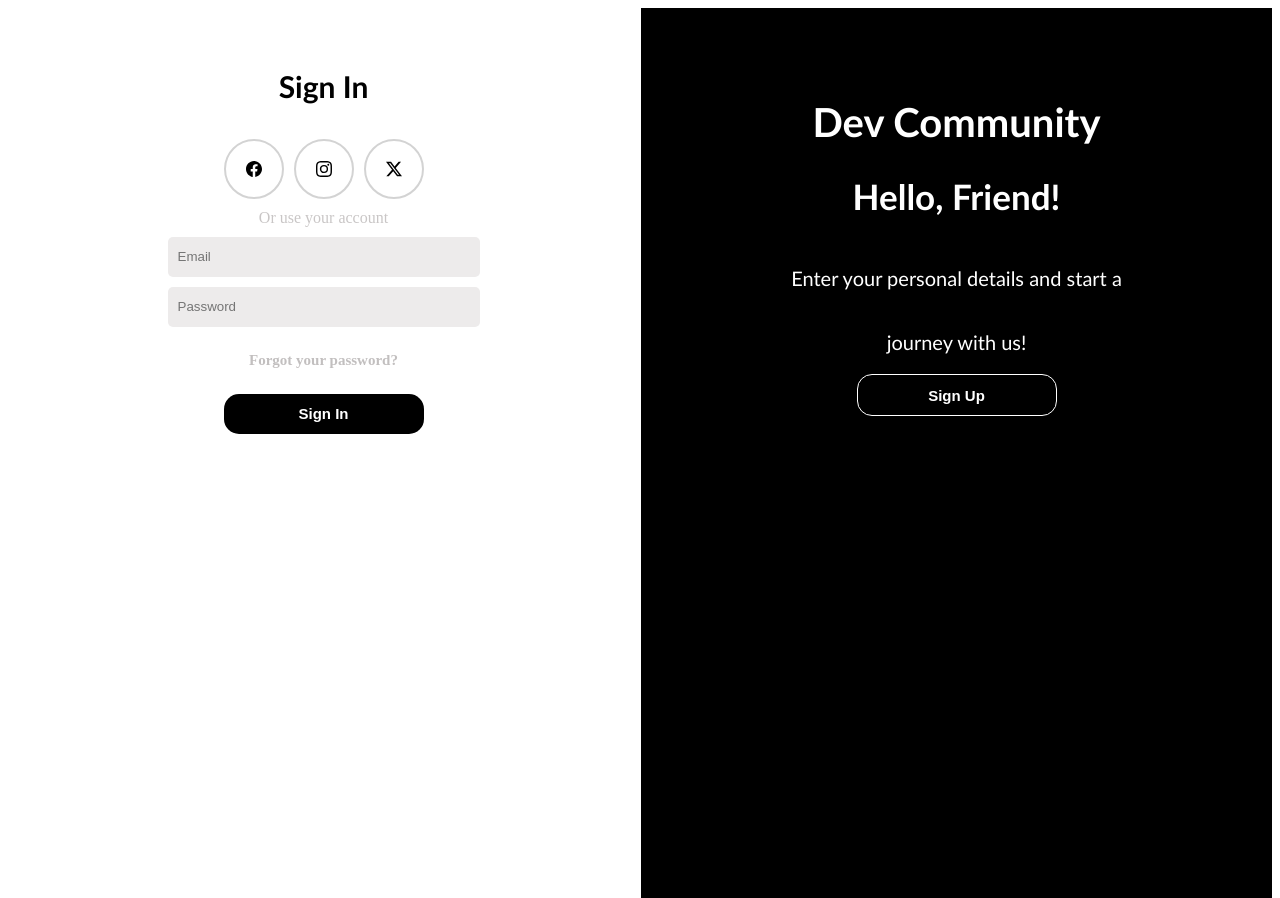
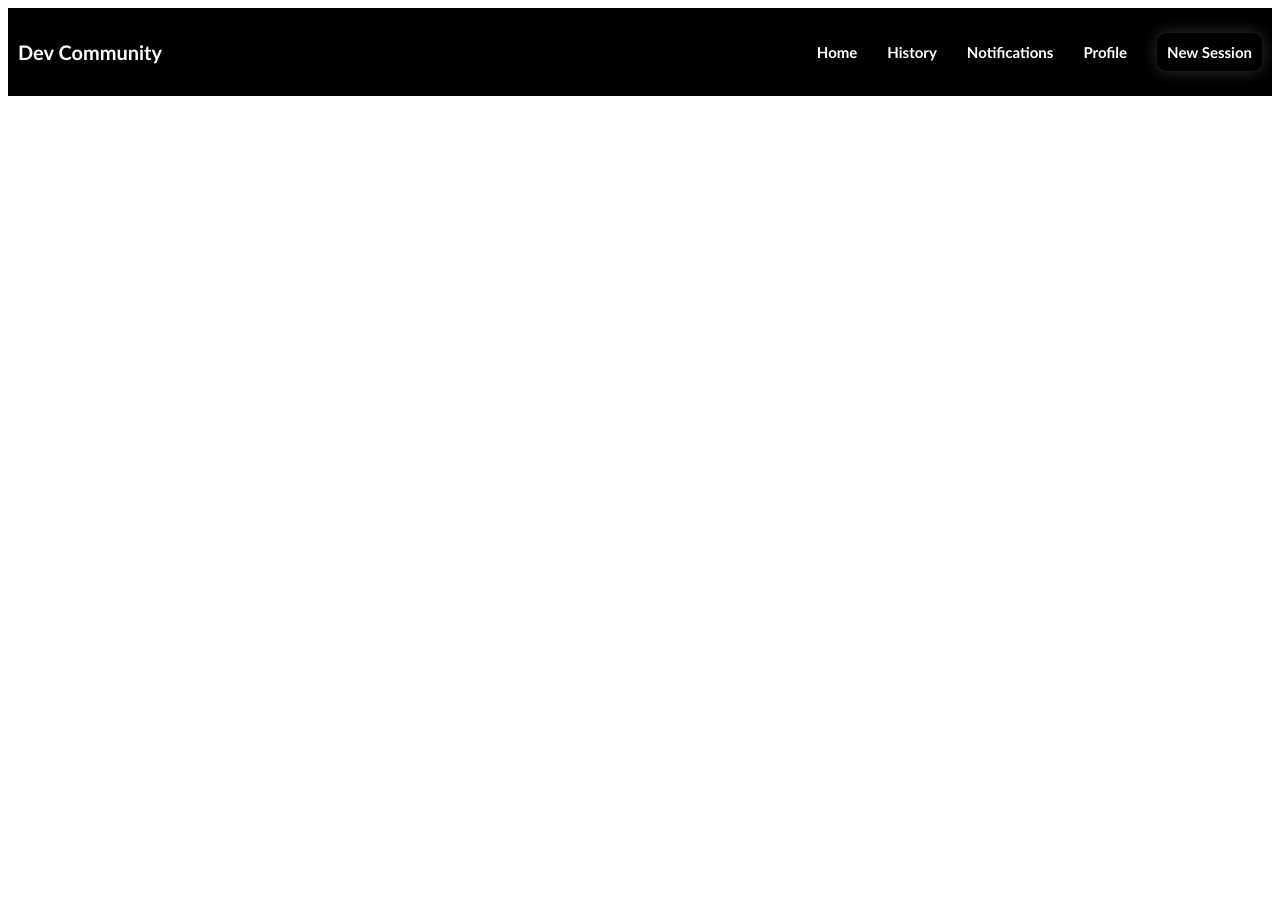
Before and after one commit to tres9lo/client, a React (Create React App) app: page / in a window 1280 px wide. After the commit the page ends 800 px from the top, so only its background shows below. Built offline with nearby package versions, Linux system fonts and the light colour scheme.

Commit message:
Register form and Navbar

```diff
--- a/package.json
+++ b/package.json
@@ -10,6 +10,7 @@
     "react": "^19.0.0",
     "react-dom": "^19.0.0",
     "react-icons": "^5.4.0",
+    "react-router-dom": "^7.2.0",
     "react-scripts": "5.0.1",
     "web-vitals": "^2.1.4"
   },
--- a/src/App.js
+++ b/src/App.js
@@ -1,11 +1,11 @@
 import './App.css';
-import Login from './pages/Login';
+import Navbar from './components/Navbar';
 
 
 function App() {
   return (
   <div>
-<Login/>
+<Navbar/>
 
         </div>
   );
--- /dev/null
+++ b/src/components/Navbar.jsx
@@ -0,0 +1,21 @@
+import React from 'react';
+
+const Navbar = () => {
+  return (
+    <div className="nav-container"> {/* Use className instead of class */}
+      <div className="nav-header">
+        <p>Dev Community</p>
+<div className="links">
+    <p>Home</p>
+    <p>History</p>
+    <p>Notifications</p>
+    <p>Profile</p>
+    <p className="session-button">New Session</p>
+
+</div>
+      </div>
+    </div>
+  );
+};
+
+export default Navbar;
--- a/src/index.css
+++ b/src/index.css
@@ -175,3 +175,57 @@ form button:hover{
   background-color: white;
   color: black;
 }
+
+
+
+/* Navbar Design */
+.nav-header{
+  display: flex;
+  flex-direction: row;
+  align-items: center;
+  justify-content: space-between;
+  font-family: 'Trebuchet MS', 'Lucida Sans Unicode', 'Lucida Grande', 'Lucida Sans', Arial, sans-serif;
+  font-size: 20px;
+  font-weight: bolder;
+  padding: 10px;
+  background-color: black;
+  color: white;
+}
+.nav-header .links{
+  display: flex;
+  flex-direction: row;
+  gap: 30px;
+  justify-content: center;
+  align-items: center;
+}
+
+.nav-header .links p{
+  color: white;
+  text-decoration: none;
+  font-family: 'Trebuchet MS', 'Lucida Sans Unicode', 'Lucida Grande', 'Lucida Sans', Arial, sans-serif;
+  font-size: 15px;
+  font-weight: bolder;
+  font-size: 15px;
+  transition: 0.5s ease-in-out;
+}
+
+.nav-header p:hover{
+  color: rgb(201, 198, 198);
+  cursor: pointer;
+
+}
+.session-button{
+  display: flex;
+  flex-direction: row;
+  align-items: center;
+  justify-content: center;
+  padding:10px;
+  background-color: black;
+  box-shadow: 0 0 1rem 0 rgba(249, 249, 249, 0.2);
+  border-radius: 10px;
+}
+
+.nav-header .links p:hover{
+  color: rgb(201, 198, 198);
+  cursor: pointer;
+}
```
Also changed, not shown: src/pages/Register.jsx (added, +36 -0 lines), 1 other file (tests, documents, lock files or other folders).
